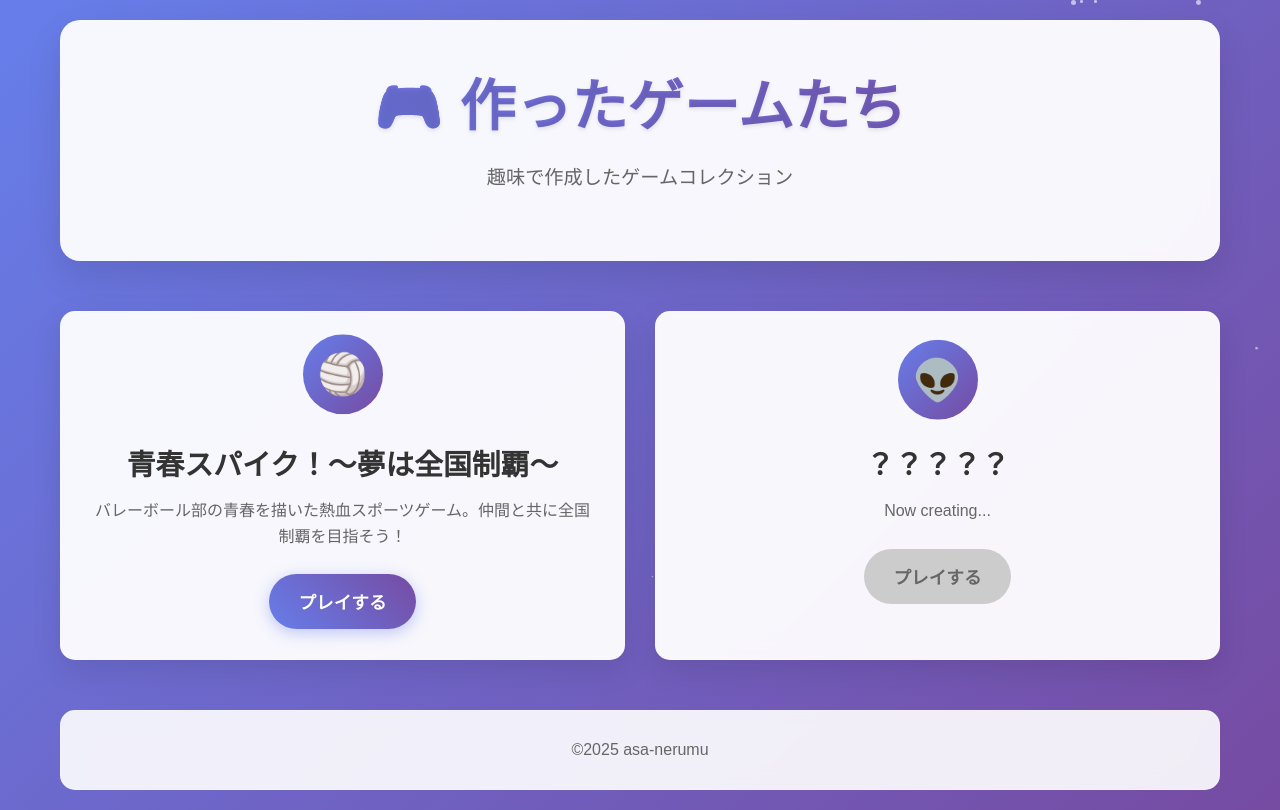
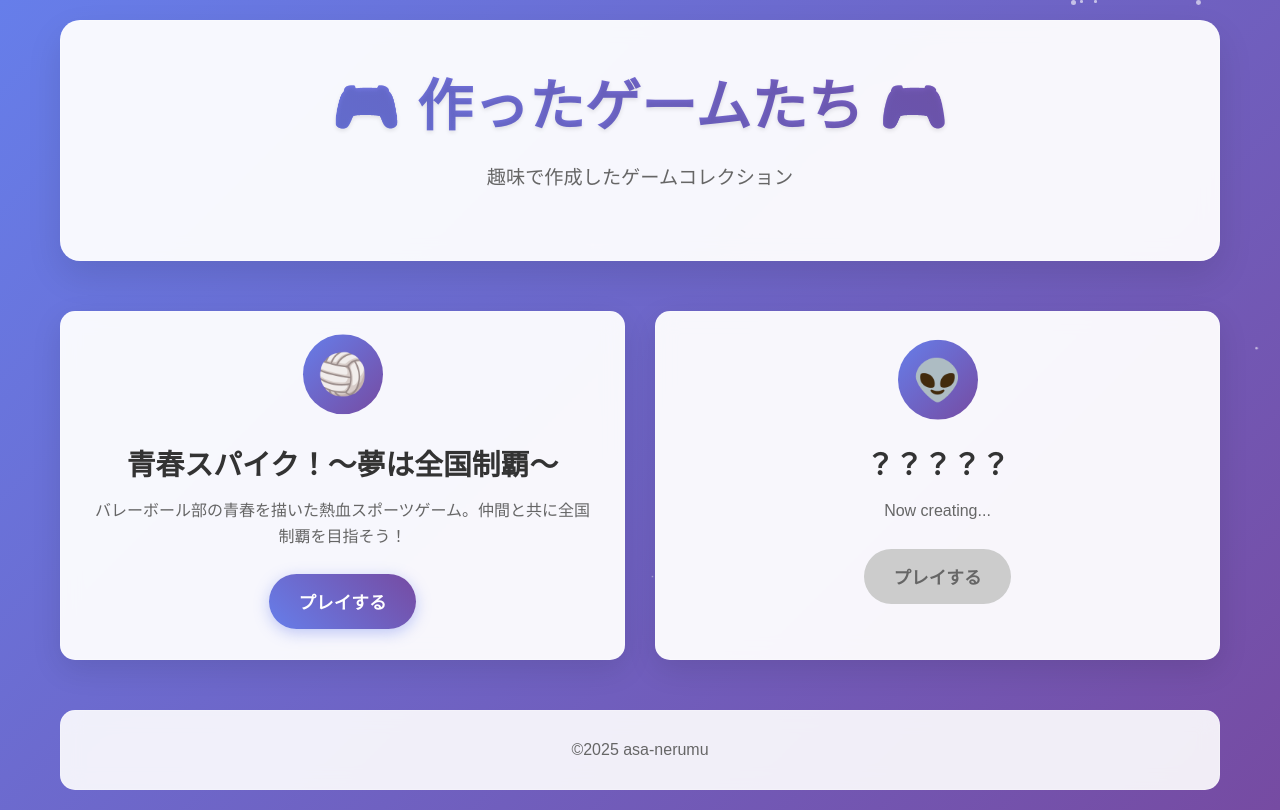
Before and after one commit to asa-nerumu/mygames, a plain HTML site: page index.html in a window 1280 px wide. Drawn offline with Linux system fonts and the light colour scheme.

Commit message:
Update index.html

```diff
--- a/index.html
+++ b/index.html
@@ -246,7 +246,7 @@
 
     <div class="container">
         <header class="header">
-            <h1 class="title">🎮 作ったゲームたち</h1>
+            <h1 class="title">🎮 作ったゲームたち 🎮</h1>
             <p class="subtitle">趣味で作成したゲームコレクション</p>
         </header>
 
```
